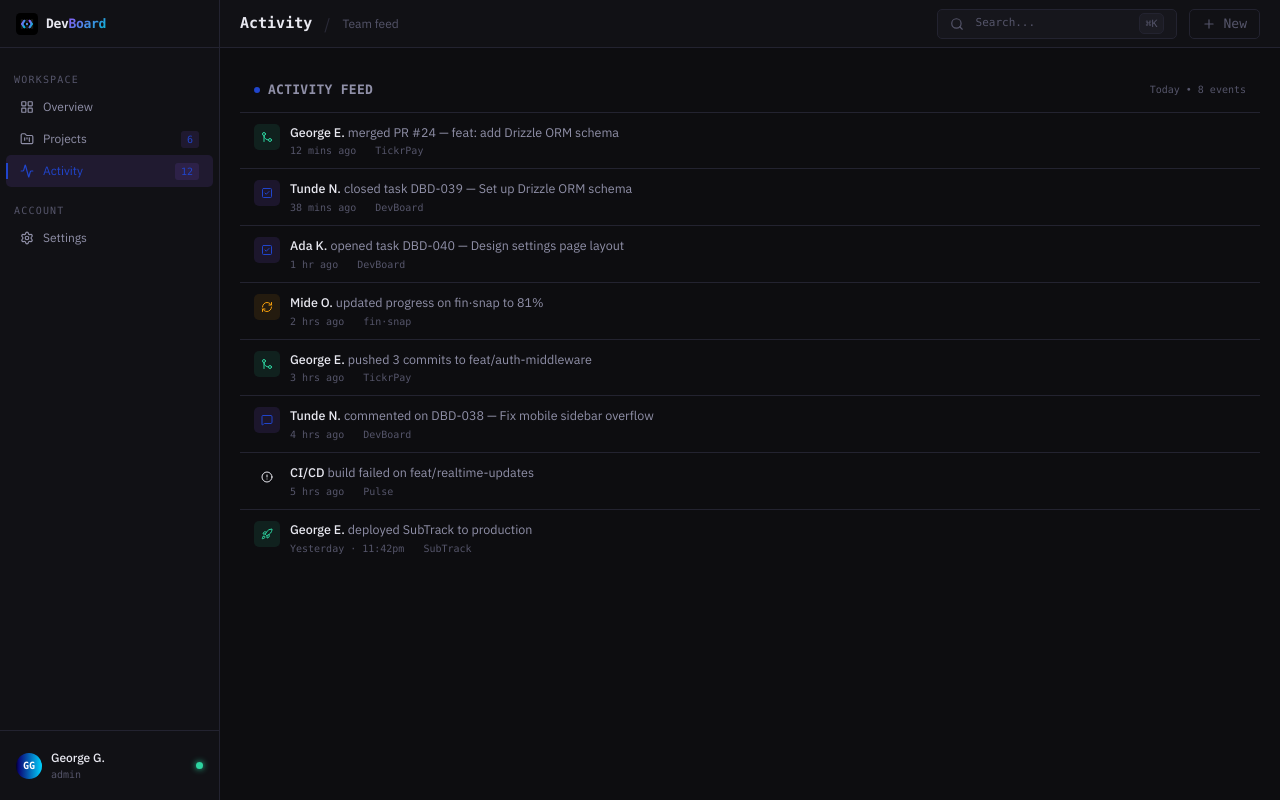
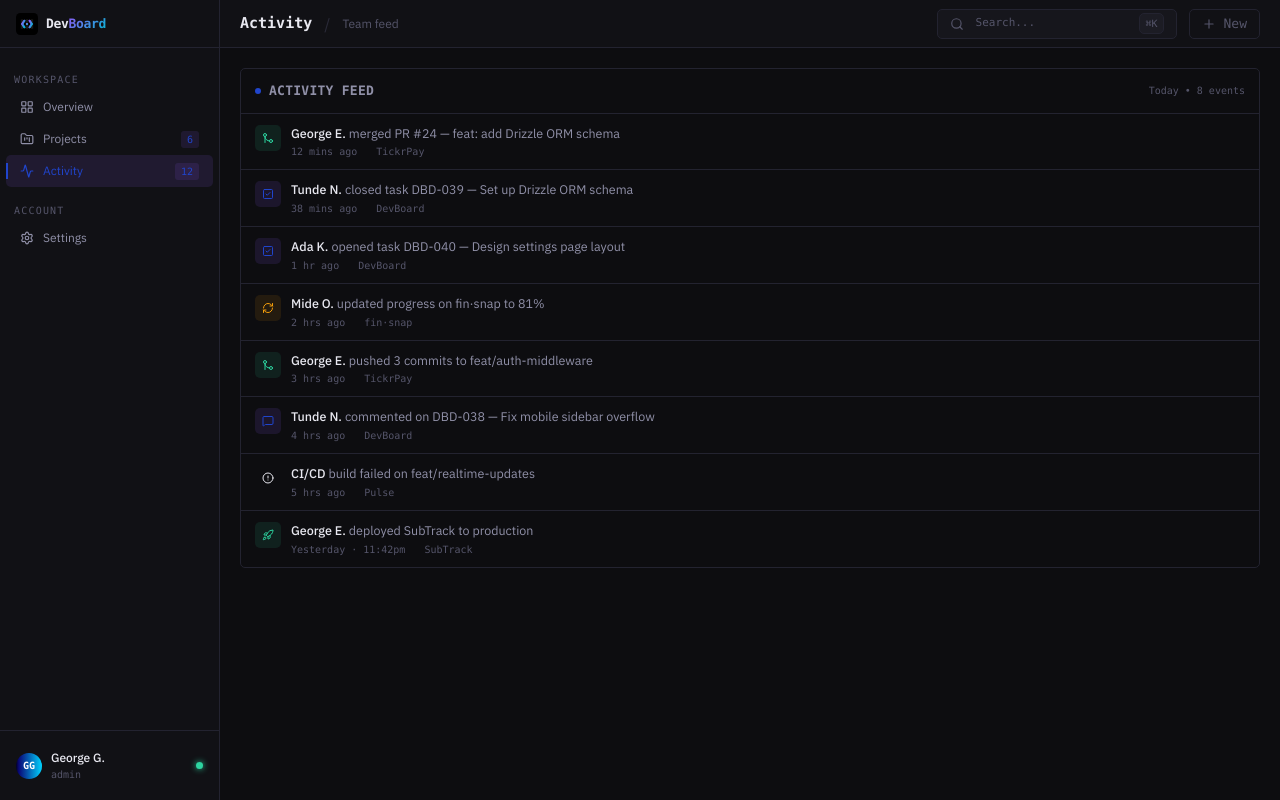
Before and after one commit to georgegoodluck/DevBoard, a Next.js app: page /activity in a window 1280 px wide. Built offline with nearby package versions, Linux system fonts and the light colour scheme.

Commit message:
style: style ActivityFeed container

```diff
--- a/components/activity/ActivityFeed.tsx
+++ b/components/activity/ActivityFeed.tsx
@@ -79,7 +79,7 @@ const events: ActivityEvent[] = [
 
 export default function ActivityFeed() {
   return (
-    <div>
+    <div className="bg-(--bg) border border-(--border) rounded-(--radius) overflow-hidden">
       <CardHeader
         title="Activity Feed"
         dotColor="var(--accent)"
@@ -92,10 +92,9 @@ export default function ActivityFeed() {
 
       <div>
         {events.map((e) => (
-          <ActivityItem key={e.id} event={e}/>
+          <ActivityItem key={e.id} event={e} />
         ))}
       </div>
-
     </div>
   );
 }
```
